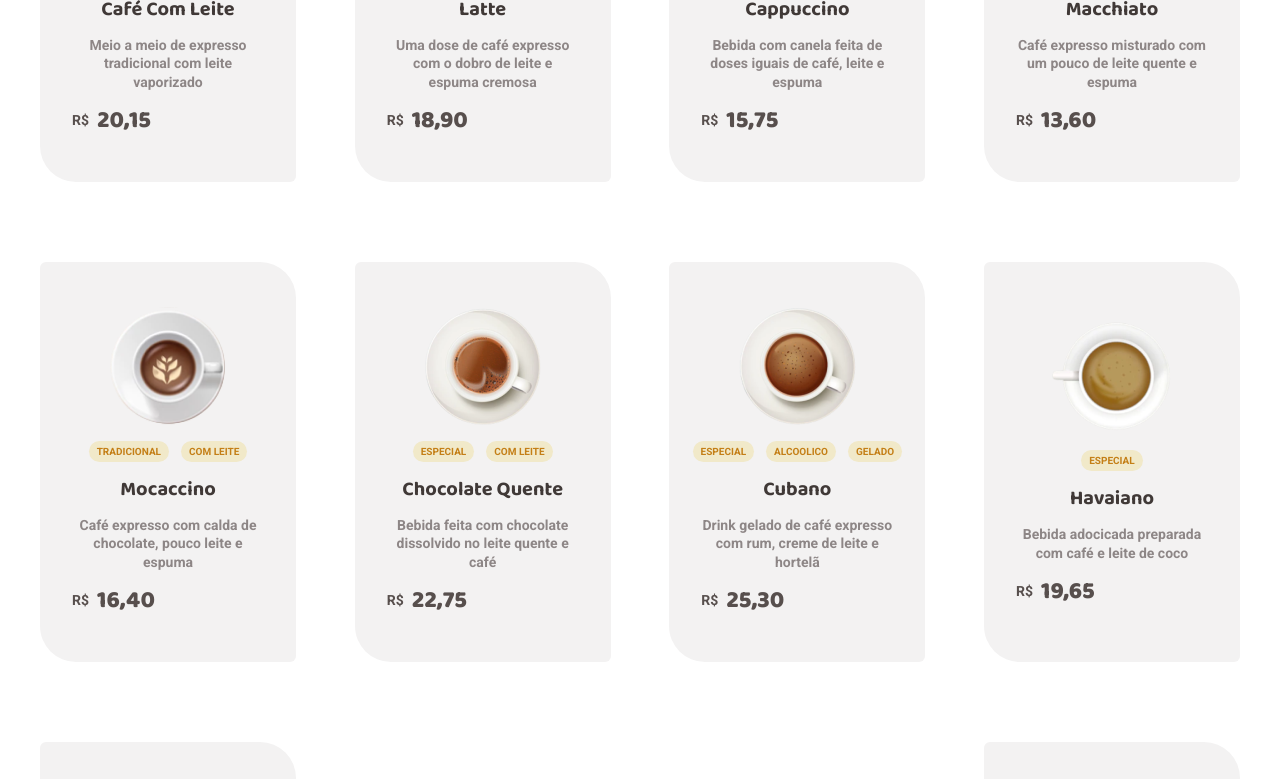
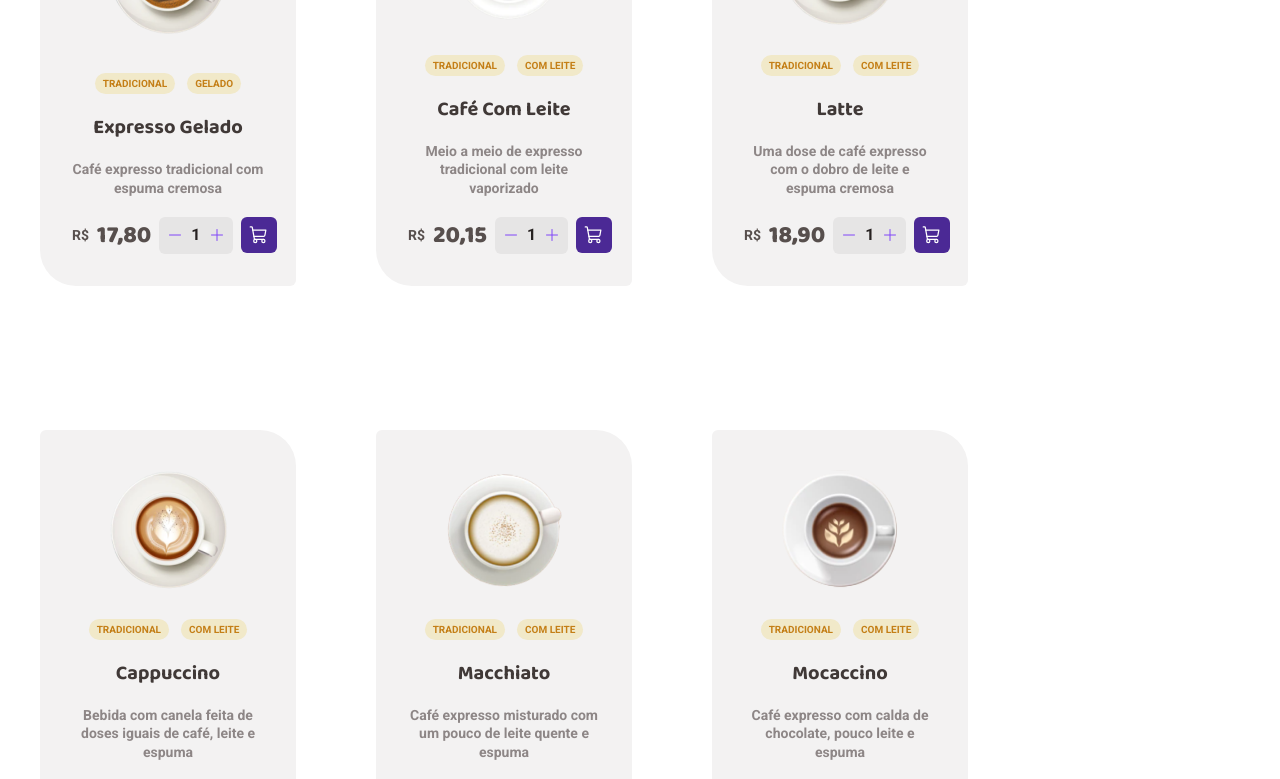
Before and after one commit to thiagomartns/coffee-delivery-ts, a React (Vite) app: page / in a window 1280 px wide. Shown: the part 1400-2179 px from the top of the page. Built offline with nearby package versions, Linux system fonts and the light colour scheme; the HTML template or start-up script is replaced by a standard one.

Commit message:
Feat: Cart and Counter styles

```diff
--- a/src/pages/Home/components/CoffeeList/data/data.ts
+++ b/src/pages/Home/components/CoffeeList/data/data.ts
@@ -115,7 +115,7 @@ export const CoffeeListItems: CoffeeListProps[] = [
     id: 12,
     tags: ['especial'],
     img: Havaiano,
-    info: 'Bebida adocicada preparada com café e leite de coco',
+    info: 'Bebida adocicada preparada com café e leite de coco e amêndoas',
     title: 'havaiano',
     price: 19.65
   },
--- a/src/pages/Home/components/CoffeeList/index.tsx
+++ b/src/pages/Home/components/CoffeeList/index.tsx
@@ -1,4 +1,5 @@
 
+import { Minus, Plus, ShoppingCart } from "phosphor-react"
 import { CoffeeListItems } from "./data/data"
 import { CoffeListContainer, CoffeListContent } from "./styles"
 
@@ -21,8 +22,14 @@ export const CoffeList = () => {
             <p>{coffee.info}</p>
             <div className="price-and-cart">
               <div className="price"><span>R$</span><h3>{coffee.price.toLocaleString('pt-br', {minimumFractionDigits: 2})}</h3></div>
-              <div className="counter"></div>
-              <div className="cart"></div>
+              <div className="counter">
+                <button><Minus /></button>
+                <span>1</span>
+                <button><Plus /></button>
+              </div>
+              <div className="cart">
+                <ShoppingCart size={20} color='white' />
+              </div>
             </div>
           </div>
         ))}
--- a/src/pages/Home/components/CoffeeList/styles.ts
+++ b/src/pages/Home/components/CoffeeList/styles.ts
@@ -1,88 +1,132 @@
 import styled from "styled-components";
 
 export const CoffeListContainer = styled.div`
-
   margin-top: 4rem;
 
   h1 {
-    font: ${props => props.theme.typography["baloo-title-l"]};
-    color: ${props => props.theme.colors["base-subtitle"]}
+    font: ${(props) => props.theme.typography["baloo-title-l"]};
+    color: ${(props) => props.theme.colors["base-subtitle"]};
   }
-`
+`;
 
 export const CoffeListContent = styled.div`
   display: flex;
   align-items: center;
-  justify-content: space-between;
-  gap: 1rem;
+  gap: 5rem;
   flex-wrap: wrap;
 
+  @media (min-width: 375px) and (max-width: 1000px) {
+    flex-direction: column;
+    gap: 0;
+  }
+
   .card {
-    background-color: ${props => props.theme.colors["base-card"]};
+    background-color: ${(props) => props.theme.colors["base-card"]};
     width: 20%;
     border-radius: 6px 36px;
     display: flex;
     flex-direction: column;
     align-items: center;
-    justify-content: center;
     margin: 2rem 0;
     padding: 2rem;
-    gap: .875rem;
+    gap: 1.25rem;
     min-width: 256px;
-    min-height: 400px;
+    min-height: 420px;
 
     img {
-      width: 120px;
-      height: 120px;
+      margin: auto 0;
     }
 
     .badgeContainer {
       display: flex;
-      gap: .75rem;
+      gap: 0.75rem;
+
       .badge {
-        background-color: ${props => props.theme.colors["yellow-light"]};
+        background-color: ${(props) => props.theme.colors["yellow-light"]};
         padding: 4px 8px;
         border-radius: 100px;
         display: flex;
 
         h3 {
-          color: ${props => props.theme.colors["yellow-dark"]};
-          font: ${props => props.theme.typography.tag};
+          color: ${(props) => props.theme.colors["yellow-dark"]};
+          font: ${(props) => props.theme.typography.tag};
           text-transform: uppercase;
         }
       }
     }
 
-
     h2 {
-      font: ${props => props.theme.typography["baloo-title-s"]};
-      color: ${props => props.theme.colors["base-subtitle"]};
+      font: ${(props) => props.theme.typography["baloo-title-s"]};
+      color: ${(props) => props.theme.colors["base-subtitle"]};
       text-align: center;
       text-transform: capitalize;
     }
 
     p {
-      font: ${props => props.theme.typography["roboto-text-s"]};
-      color: ${props => props.theme.colors["base-label"]};
+      font: ${(props) => props.theme.typography["roboto-text-s"]};
+      color: ${(props) => props.theme.colors["base-label"]};
       text-align: center;
     }
 
     .price-and-cart {
-      align-self: flex-start;
+      display: flex;
+      justify-content: space-between;
+      align-items: center;
+      width: 100%;
+      gap: 0.5rem;
 
       .price {
         display: flex;
         align-items: center;
         gap: 0.5rem;
         span {
-          font: ${props => props.theme.typography["roboto-text-s"]};
-          color: ${props => props.theme.colors["base-text"]};
+          font: ${(props) => props.theme.typography["roboto-text-s"]};
+          color: ${(props) => props.theme.colors["base-text"]};
         }
         h3 {
-          font: ${props => props.theme.typography["baloo-title-m"]};
-          color: ${props => props.theme.colors["base-text"]};
+          font: ${(props) => props.theme.typography["baloo-title-m"]};
+          color: ${(props) => props.theme.colors["base-text"]};
+        }
+      }
+
+      .counter {
+        background-color: ${(props) => props.theme.colors["base-button"]};
+        border-radius: 6px;
+        padding: 8px;
+        display: flex;
+        align-items: center;
+        gap: 0.5rem;
+
+        button {
+          border: none;
+          display: flex;
+          background-color: transparent;
+          color: ${(props) => props.theme.colors.purple};
+
+          &:hover {
+            cursor: pointer;
+            color: ${(props) => props.theme.colors["purple-dark"] };
+          }
+        }
+
+        span {
+          color: ${(props) => props.theme.colors["base-title"]};
+          font: ${(props) => props.theme.typography["roboto-r-text-m"]};
+        }
+      }
+
+      .cart {
+        background-color: ${(props) => props.theme.colors["purple-dark"]};
+        display: flex;
+        padding: 8px;
+        border-radius: 6px;
+        transition: background-color 0.3s ease;
+
+        &:hover {
+          background-color: ${(props) => props.theme.colors.purple};
+          cursor: pointer;
         }
       }
     }
   }
-`
+`;
```
